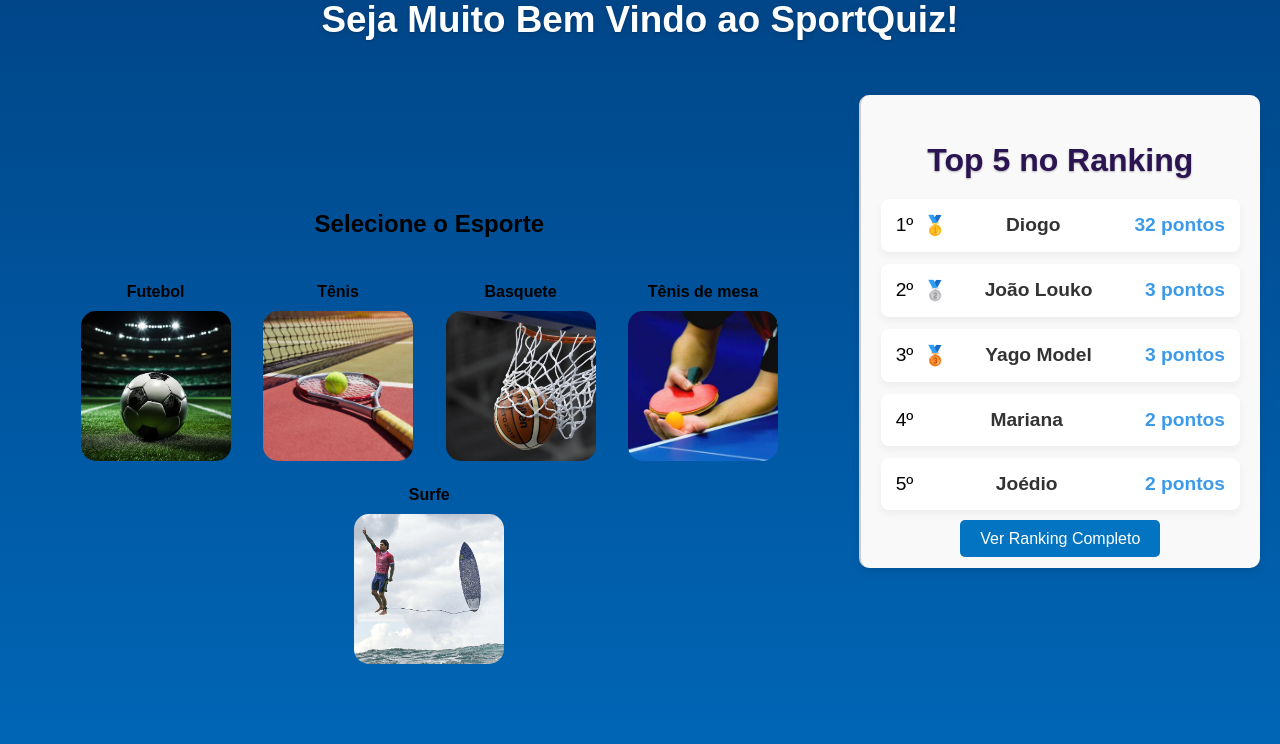
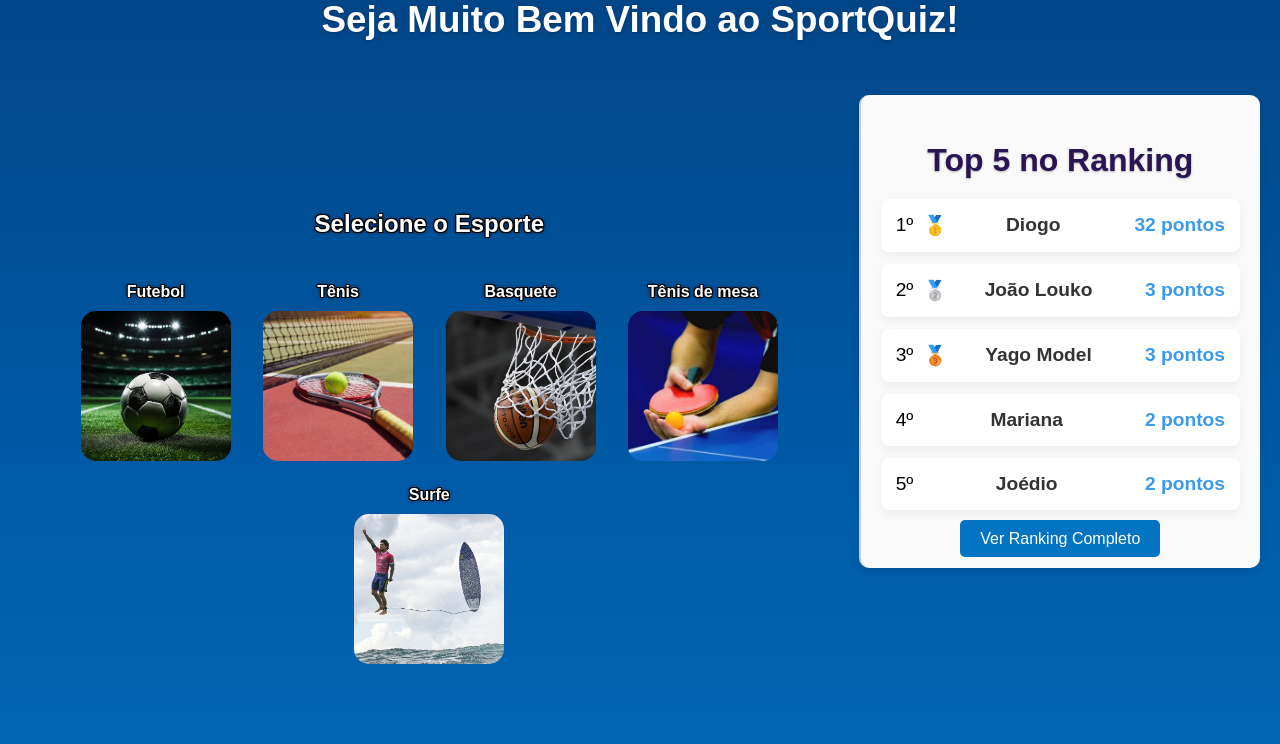
Before and after one commit to MiguelCosta07/TCC_SportQuiz, a PHP site: page /principal.php in a window 1280 px wide; the page is wider, and only the part inside the window is pictured. Shown: the part 154-898 px from the top of that part. Run offline with PHP 8.4, Linux system fonts and the light colour scheme; a user stored in the database is signed in; data comes from the database, SQL or seed files in the repository.

Commit message:
mudança no estilo da pagina principal

```diff
--- a/estilo.css
+++ b/estilo.css
@@ -23,6 +23,13 @@
     margin-left: 50px;
     margin-right: 50px;
     padding: 5px;
+    color: white;
+    text-shadow:
+        -1px -1px 0 black, /* Sombra no canto superior esquerdo */
+        1px -1px 0 black,  /* Sombra no canto superior direito */
+        -1px 1px 0 black,  /* Sombra no canto inferior esquerdo */
+        1px 1px 0 black,   /* Sombra no canto inferior direito */
+        0px 0px 4px black; /* Sombra difusa para aumentar a espessura */
 }
 
 .navbar {
@@ -122,6 +129,13 @@ transition: all 1s;
     font-weight: 600;
     margin-top: 6px;
     text-align: center;
+    color: white;
+    text-shadow:
+        -1px -1px 0 black, /* Sombra no canto superior esquerdo */
+        1px -1px 0 black,  /* Sombra no canto superior direito */
+        -1px 1px 0 black,  /* Sombra no canto inferior esquerdo */
+        1px 1px 0 black,   /* Sombra no canto inferior direito */
+        0px 0px 4px black; /* Sombra difusa para aumentar a espessura */
 }
 
 .opcao {
@@ -1070,17 +1084,23 @@ footer {
     text-align: center;
     color: #eff1f1;
     background-color: #004755;
-    border: 1px solid gray; /* Corrigido para uma borda uniforme */
+    border: 1px solid rgb(137, 196, 176); /* Corrigido para uma borda uniforme */
     border-radius: 15px; /* Arredondamento das bordas */
     cursor: pointer; /* Adiciona o cursor de mão ao passar sobre o botão */
     transition: all 0.3s ease-in-out; /* Transição mais rápida e fluida */
-    margin-top: 10px;
+    margin-top: 11px;
 }
 
 .rodapecarousel:hover {
-    background-color: #9cb8bc;
-    color: black;
-    transform: translateY(-2px); /* Efeito de elevação */
+    background-color: #14c457e4;
+    color: white;
+    text-shadow:
+        -1px -1px 0 black, /* Sombra no canto superior esquerdo */
+        1px -1px 0 black,  /* Sombra no canto superior direito */
+        -1px 1px 0 black,  /* Sombra no canto inferior esquerdo */
+        1px 1px 0 black,   /* Sombra no canto inferior direito */
+        0px 0px 3px black; /* Sombra difusa para aumentar a espessura */
+    transform: translateY(-1px); /* Efeito de elevação */
 }
 
 .tituloprincipal {
```
